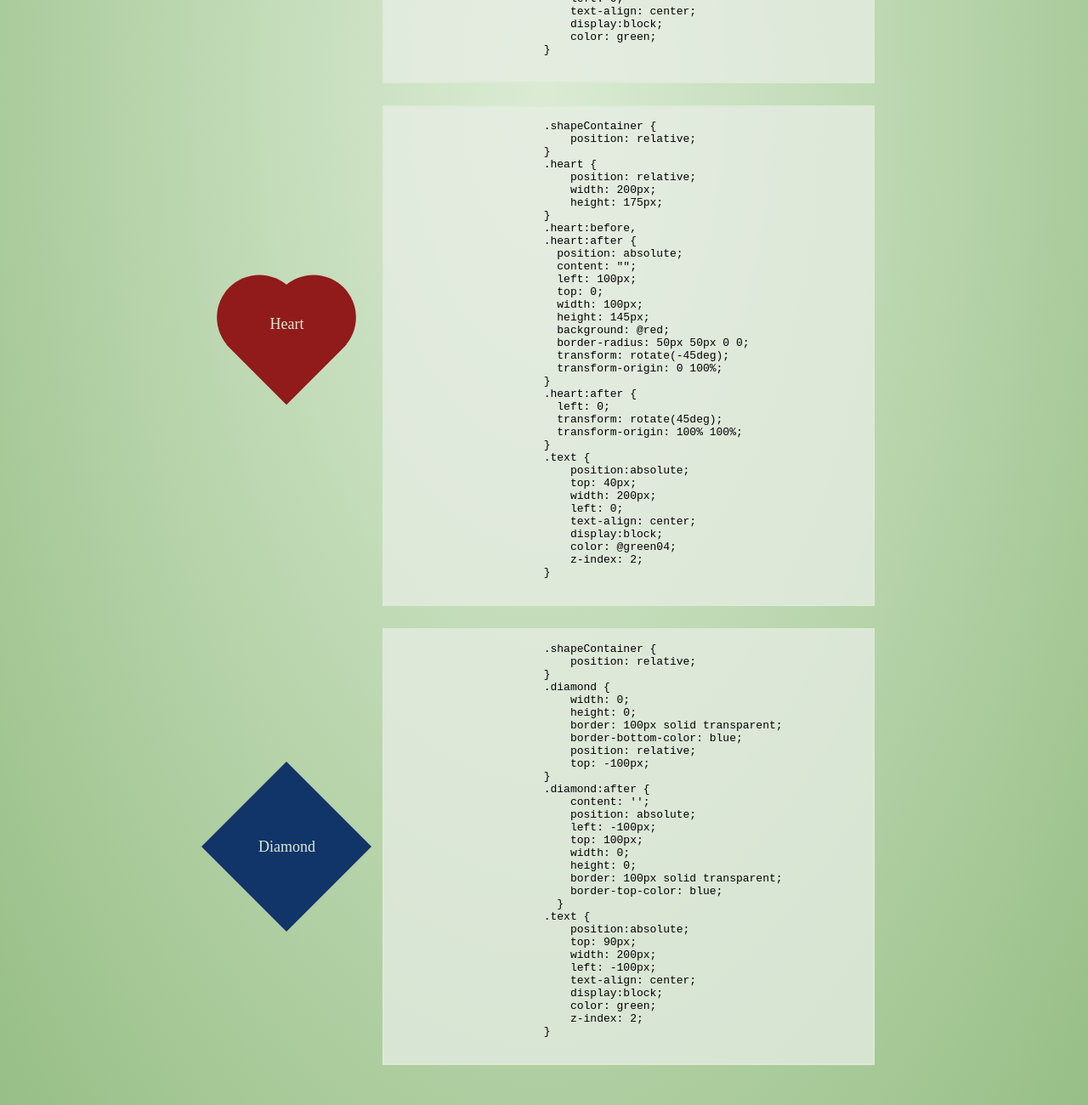
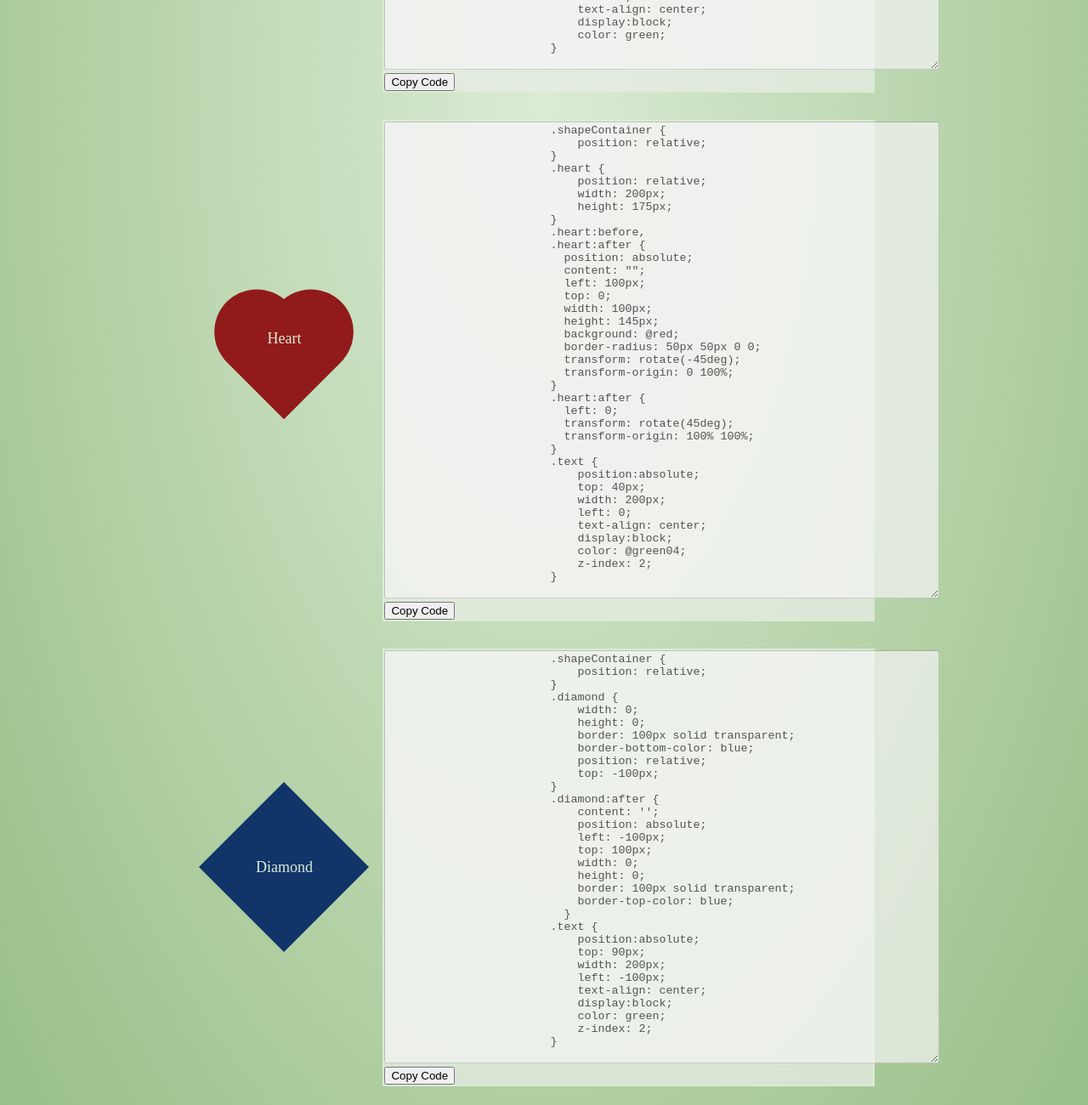
Before and after one commit to beedevservices/beedev-helper, a plain HTML site: page cssPages/shapes.html in a window 1280 px wide. Shown: the part 1180-2480 px from the top of the page at 85% size. Drawn offline with nearby package versions, Linux system fonts and the light colour scheme.

Commit message:
added copy to code blocks

```diff
--- a/css/styles.less
+++ b/css/styles.less
@@ -255,7 +255,7 @@ body {
                 .theShape {
                     .shapeContainer();
                 }
-                pre {
+                .code {
                     .codeBlock();
                 }
             }
--- a/cssPages/shapes.html
+++ b/cssPages/shapes.html
@@ -38,8 +38,8 @@
                         <span class='text'>Triangle</span>
                     </p>
                 </span>
-                <pre>
-                    <code>
+                <form class='code'>
+                    <textarea id='triangle' disabled rows="22" cols="79">
                         .shapeContainer {
                             position: relative;
                         }
@@ -61,8 +61,9 @@
                             display:block;
                             color: green;
                         }
-                    </code>
-                </pre>
+                </textarea>
+                    <button onclick='copyTriangle()'>Copy Code</button>
+                </form>
             </div>
             <div class='shape'>
                 <span class='theShape'>
@@ -70,8 +71,8 @@
                         <span class='text'>Stop</span>
                     </p>
                 </span>
-                <pre>
-                    <code>
+                <form class='code'>
+                    <textarea id='stop' disabled cols='79' rows='41'>
                         .shapeContainer {
                             position: relative;
                         }
@@ -112,8 +113,9 @@
                             display:block;
                             color: green;
                         }
-                    </code>
-                </pre>
+                    </textarea>
+                    <button onclick='copyStop()'>Copy Code</button>
+                </form>
             </div>
             <div class='shape'>
                 <span class='theShape'>
@@ -121,8 +123,8 @@
                         <span class='text'>Heart</span>
                     </p>
                 </span>
-                <pre>
-                    <code>
+                <form class='code'>
+                    <textarea id='heart' disabled cols='79' rows='37'>
                         .shapeContainer {
                             position: relative;
                         }
@@ -159,8 +161,9 @@
                             color: @green04;
                             z-index: 2;
                         }
-                    </code>
-                </pre>
+                    </textarea>
+                    <button onclick='copyHeart()'>Copy Code</button>
+                </form>
             </div>
             <div class='shape'>
                 <span class='theShape'>
@@ -168,8 +171,8 @@
                         <span class='text'>Diamond</span>
                     </p>
                 </span>
-                <pre>
-                    <code>
+                <form class='code'>
+                    <textarea id='diamond' disabled cols='79' rows='32'>
                         .shapeContainer {
                             position: relative;
                         }
@@ -201,8 +204,9 @@
                             color: green;
                             z-index: 2;
                         }
-                    </code>
-                </pre>
+                    </textarea>
+                    <button onclick='copyDiamond()'>Copy Code</button>
+                </form>
             </div>
         </div>
     </main>
--- a/js/scripts.js
+++ b/js/scripts.js
@@ -42,3 +42,36 @@ $(document).ready(function(){
         })
     })
 })
+
+function copyTriangle() {
+    var copyText = document.querySelector('#triangle')
+    console.log(copyText)
+    copyText.select()
+    copyText.setSelectionRange(0, 99999)
+    navigator.clipboard.writeText(copyText.value)
+    alert("Copied the text: " + copyText.value)
+  }
+  function copyStop() {
+    var copyText = document.querySelector('#stop')
+    console.log(copyText)
+    copyText.select()
+    copyText.setSelectionRange(0, 99999)
+    navigator.clipboard.writeText(copyText.value)
+    alert("Copied the text: " + copyText.value)
+  }
+  function copyHeart() {
+    var copyText = document.querySelector('#heart')
+    console.log(copyText)
+    copyText.select()
+    copyText.setSelectionRange(0, 99999)
+    navigator.clipboard.writeText(copyText.value)
+    alert("Copied the text: " + copyText.value)
+  }
+  function copyDiamond() {
+    var copyText = document.querySelector('#diamond')
+    console.log(copyText)
+    copyText.select()
+    copyText.setSelectionRange(0, 99999)
+    navigator.clipboard.writeText(copyText.value)
+    alert("Copied the text: " + copyText.value)
+  }
```
Also changed, not shown: css/styles.css.
